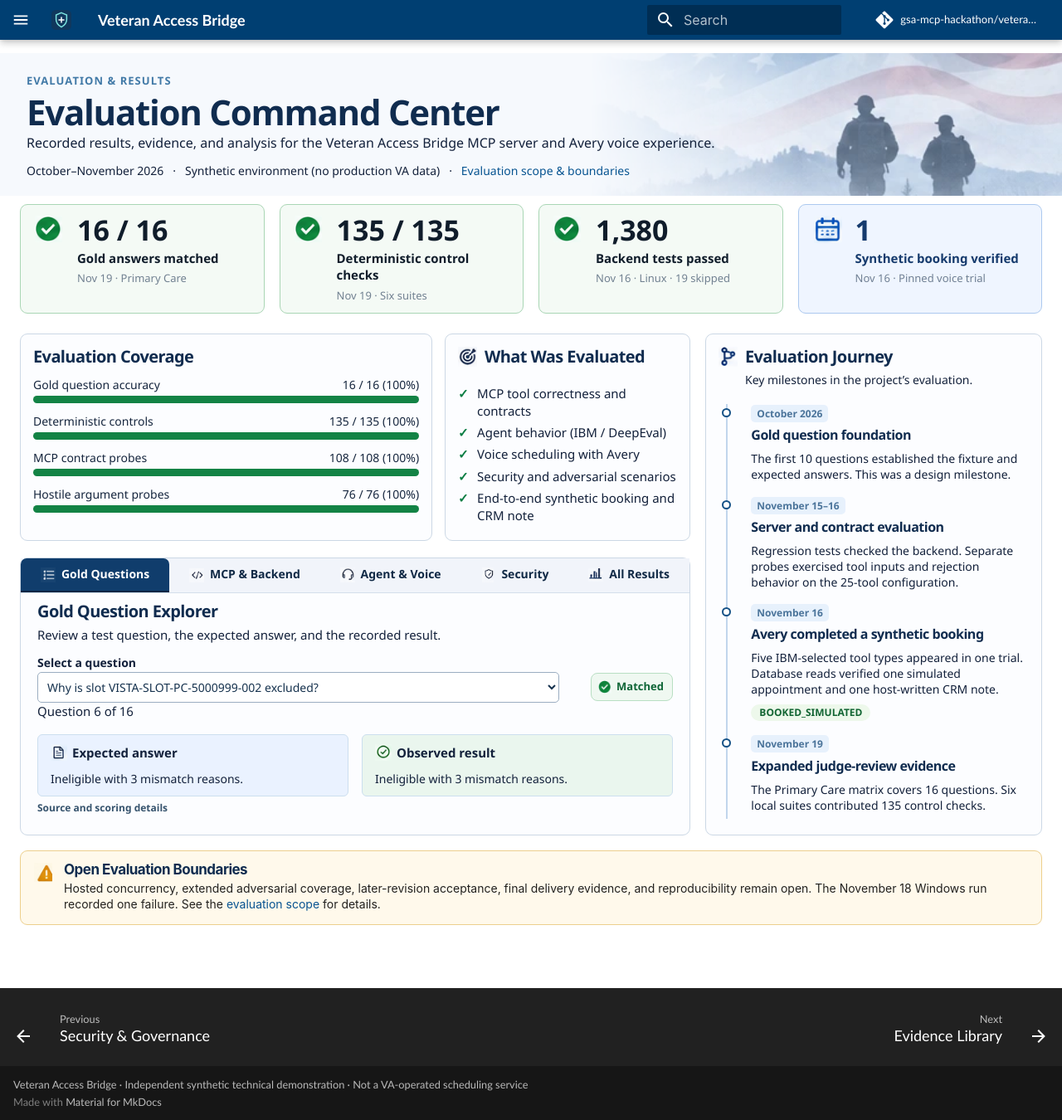
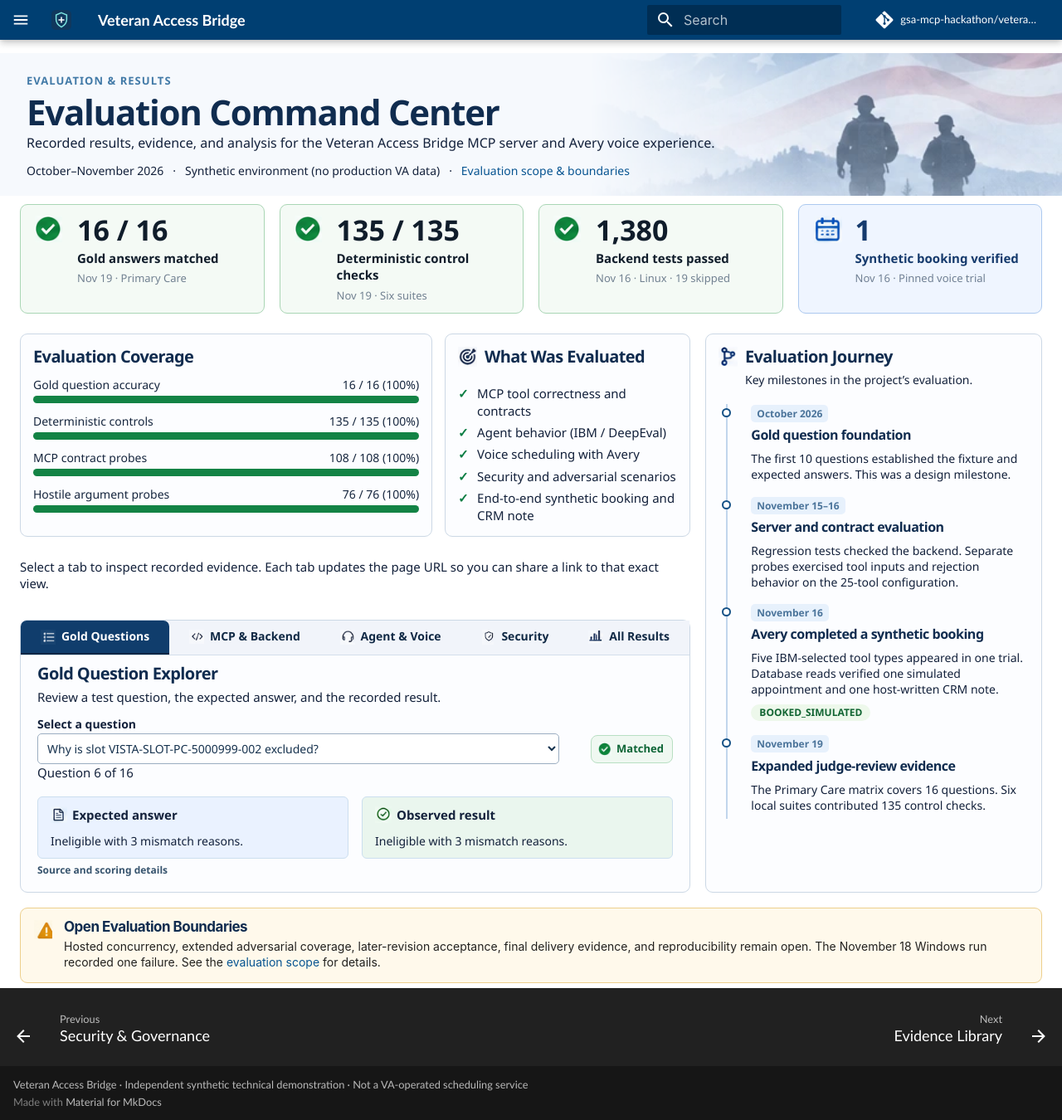
Before and after one commit to gsa-mcp-hackathon/veteran-access-bridge-mcp-server, an MkDocs documentation site: the page built from docs/evaluation/index.md, in a window 1280 px wide and 1350 px high. Shown: the whole window at 83% size. Built offline with MkDocs 1.6.1 and Material for MkDocs 9.7.7, drawn with Linux system fonts in a browser that asks for light colours; comment, search, counter and statistics services are not loaded.

Commit message:
docs: explain evaluation deep links and add static evidence fallback

```diff
--- a/docs/evaluation/index.md
+++ b/docs/evaluation/index.md
@@ -14,6 +14,7 @@ hide:
 <div class="ec-grid"><div class="ec-work"><div class="ec-pair"><section class="ec-box"><h2>Evaluation Coverage</h2>
 <a class="ec-bar" href="#gold-questions">Gold question accuracy<b>16 / 16 (100%)</b><i aria-hidden="true"></i></a><a class="ec-bar" href="method-gold/#phoenix-grouped-control-checks">Deterministic controls<b>135 / 135 (100%)</b><i aria-hidden="true"></i></a><a class="ec-bar" href="validation-agent/#mcp-server-validation">MCP contract probes<b>108 / 108 (100%)</b><i aria-hidden="true"></i></a><a class="ec-bar" href="security-adversarial/">Hostile argument probes<b>76 / 76 (100%)</b><i aria-hidden="true"></i></a></section>
 <section class="ec-box"><h2>What Was Evaluated</h2><ul><li>MCP tool correctness and contracts</li><li>Agent behavior (IBM / DeepEval)</li><li>Voice scheduling with Avery</li><li>Security and adversarial scenarios</li><li>End-to-end synthetic booking and CRM note</li></ul></section></div>
+<p class="ec-share-note">Select a tab to inspect recorded evidence. Each tab updates the page URL so you can share a link to that exact view.</p>
 <section class="ec-box ec-explorer" id="gold-questions" data-source="evidence/primary-care-mcp-gold.csv"><nav role="tablist" aria-label="Evaluation results"><button type="button" role="tab" id="tab-gold" aria-controls="panel-gold" aria-selected="true" tabindex="0">Gold Questions</button><button type="button" role="tab" id="tab-backend" aria-controls="panel-backend" aria-selected="false" tabindex="-1">MCP &amp; Backend</button><button type="button" role="tab" id="tab-voice" aria-controls="panel-voice" aria-selected="false" tabindex="-1">Agent &amp; Voice</button><button type="button" role="tab" id="tab-security" aria-controls="panel-security" aria-selected="false" tabindex="-1">Security</button><button type="button" role="tab" id="tab-results" aria-controls="panel-results" aria-selected="false" tabindex="-1">All Results</button></nav>
 <div id="panel-gold" role="tabpanel" aria-labelledby="tab-gold">
 <h2>Gold Question Explorer</h2><p>Review a test question, the expected answer, and the recorded result.</p>
@@ -31,4 +32,5 @@ hide:
 <li><small>November 19</small><h3>Expanded judge-review evidence</h3><p>The Primary Care matrix covers 16 questions. Six local suites contributed 135 control checks.</p></li></ol></section></div>
 <aside class="ec-boundary" id="boundaries"><h2>Open Evaluation Boundaries</h2><p>Hosted concurrency, extended adversarial coverage, later-revision acceptance, final delivery evidence, and reproducibility remain open. The November 18 Windows run recorded one failure. See the <a href="validation-agent/#what-remains-open">evaluation scope</a> for details.</p></aside>
 </div></div>
+<noscript><p><strong>Interactive results require JavaScript.</strong> Read the <a href="method-gold/">Gold Questions &amp; Method</a>, <a href="validation-agent/">MCP, Backend &amp; Agent Evidence</a>, <a href="security-adversarial/">Security &amp; Adversarial</a>, or download the <a href="evidence/primary-care-mcp-gold.csv">16-question evidence CSV</a>.</p></noscript>
 <script src="../assets/evaluation-center.js" defer></script>
```
